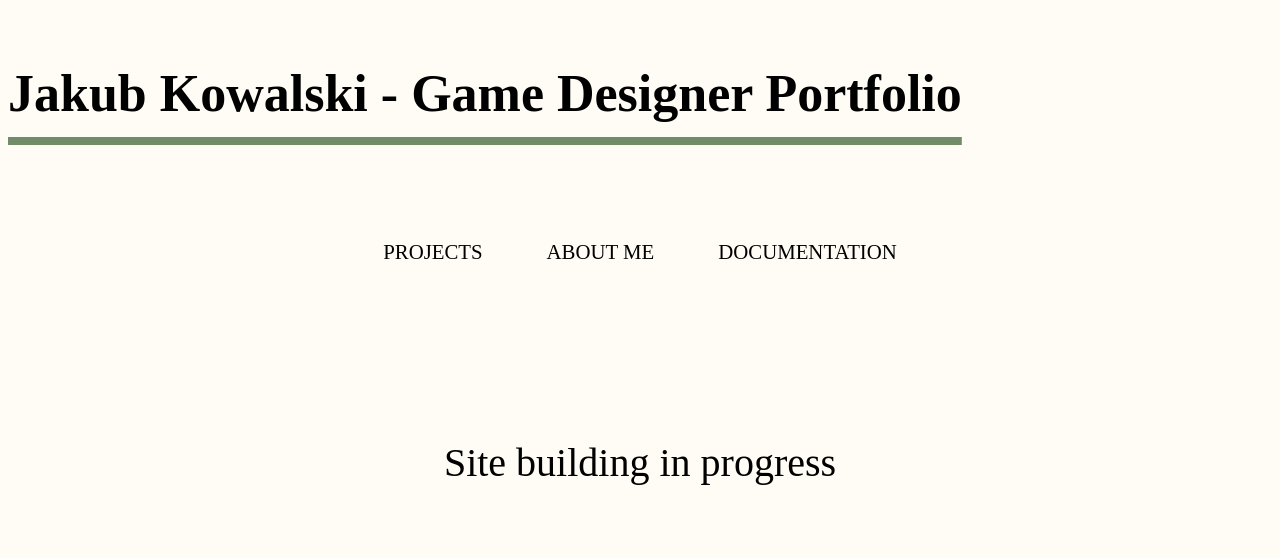
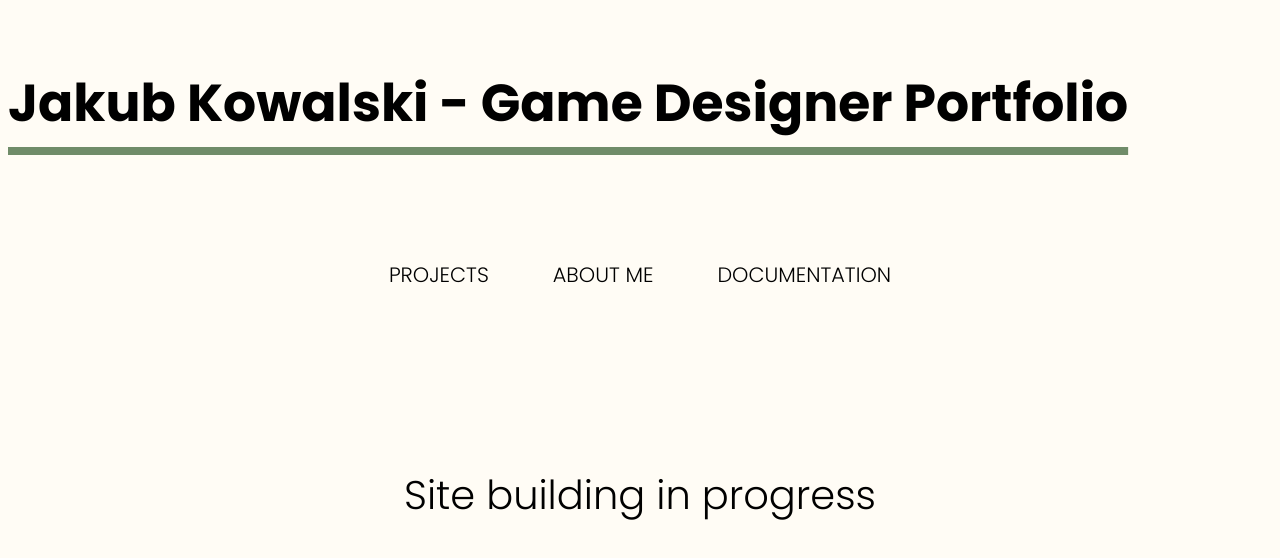
Before and after one commit to quban5/quban5.github.io, a plain HTML site: page docs.html in a window 1280 px wide. Drawn offline with Linux system fonts and the light colour scheme.

Commit message:
Fixed some bugs (i hope)
- Div overflow fix
- Fonts not loading fix

```diff
--- a/docs.html
+++ b/docs.html
@@ -4,7 +4,7 @@
     <meta http-equiv="X-UA-Compatible" content="IE=edge">
     <title>About Me - Game Designer Portfolio - Jakub Kowalski</title>
     <link rel="stylesheet" href="styles-main-page.css" type="text/css" />
-    <link rel="icon" href="static/img/favicon.ico" />
+    <link href="static/fonts" rel='stylesheet' type='text/css' />
 </head>
 
 <body>
--- a/styles-main-page.css
+++ b/styles-main-page.css
@@ -1,14 +1,36 @@
 /*Fonts*/
 @font-face {
-    src:local("Poppins Regular.ttf"),
-        local("Poppins Light.ttf"),
-        local("Poppins Bold.ttf"),
-        local("Poppins ExtraBold.ttf"),
-        url("static/fonts/Poppins-Regular.ttf"),
-        url("static/fonts/Poppins-Light.ttf"),
-        url("static/fonts/Poppins-Black.ttf"),
-        url("static/fonts/Poppins-Bold.ttf");
+    font-family: "Poppins";
+    src: local("Poppins-Regular") format("truetype"),
+         url("static/fonts/Poppins-Regular.ttf") format("truetype");
+    font-weight: 400;
 }
+
+@font-face {
+    font-family: "Poppins";
+    src: local("Poppins-Light") format("truetype"),
+         url("static/fonts/Poppins-Light.ttf") format("truetype");
+    font-weight: 300;
+}
+
+@font-face {
+    font-family: "Poppins";
+    src: local("Poppins-Bold") format("truetype"),
+         url("static/fonts/Poppins-Bold.ttf") format("truetype");
+    font-weight: 700;
+}
+
+@font-face {
+    font-family: "Poppins";
+    src: local("Poppins-Black") format("truetype"),
+         url("static/fonts/Poppins-Black.ttf") format("truetype");
+    font-weight: 900;
+}
+
+
+
+
+
 
 /*Body*/
 body{
@@ -184,7 +206,7 @@ a:active{
 
 .about-me-image-div {
     max-width: 20%;
-    max-height: 25%;
+    max-height: 35%;
     float: left;
     padding-right: 35px;
     padding-bottom: 25px;
```
Also changed, not shown: about-me.html (+8 -6 lines), index.html (+1 -1 lines), static/fonts/Poppins-BlackItalic.ttf (deleted), static/fonts/Poppins-BoldItalic.ttf (deleted), static/fonts/Poppins-ExtraBold.ttf (deleted), static/fonts/Poppins-ExtraBoldItalic.ttf (deleted), static/fonts/Poppins-ExtraLight.ttf (deleted), static/fonts/Poppins-ExtraLightItalic.ttf (deleted), static/fonts/Poppins-LightItalic.ttf (deleted), static/fonts/Poppins-Medium.ttf (deleted), static/fonts/Poppins-MediumItalic.ttf (deleted), static/fonts/Poppins-SemiBold.ttf (deleted), static/fonts/Poppins-SemiBoldItalic.ttf (deleted), static/fonts/Poppins-Thin.ttf (deleted), 1 more files.
